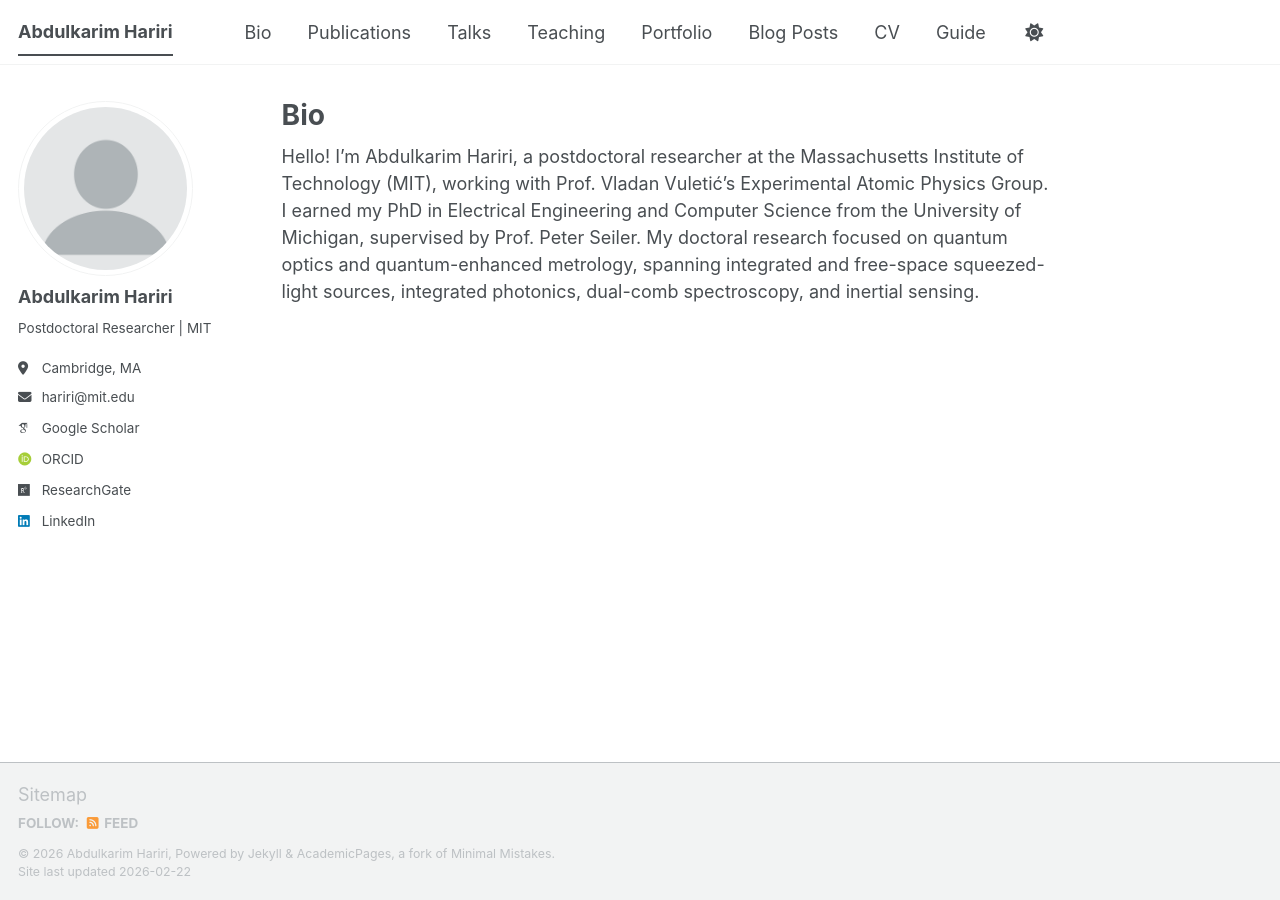
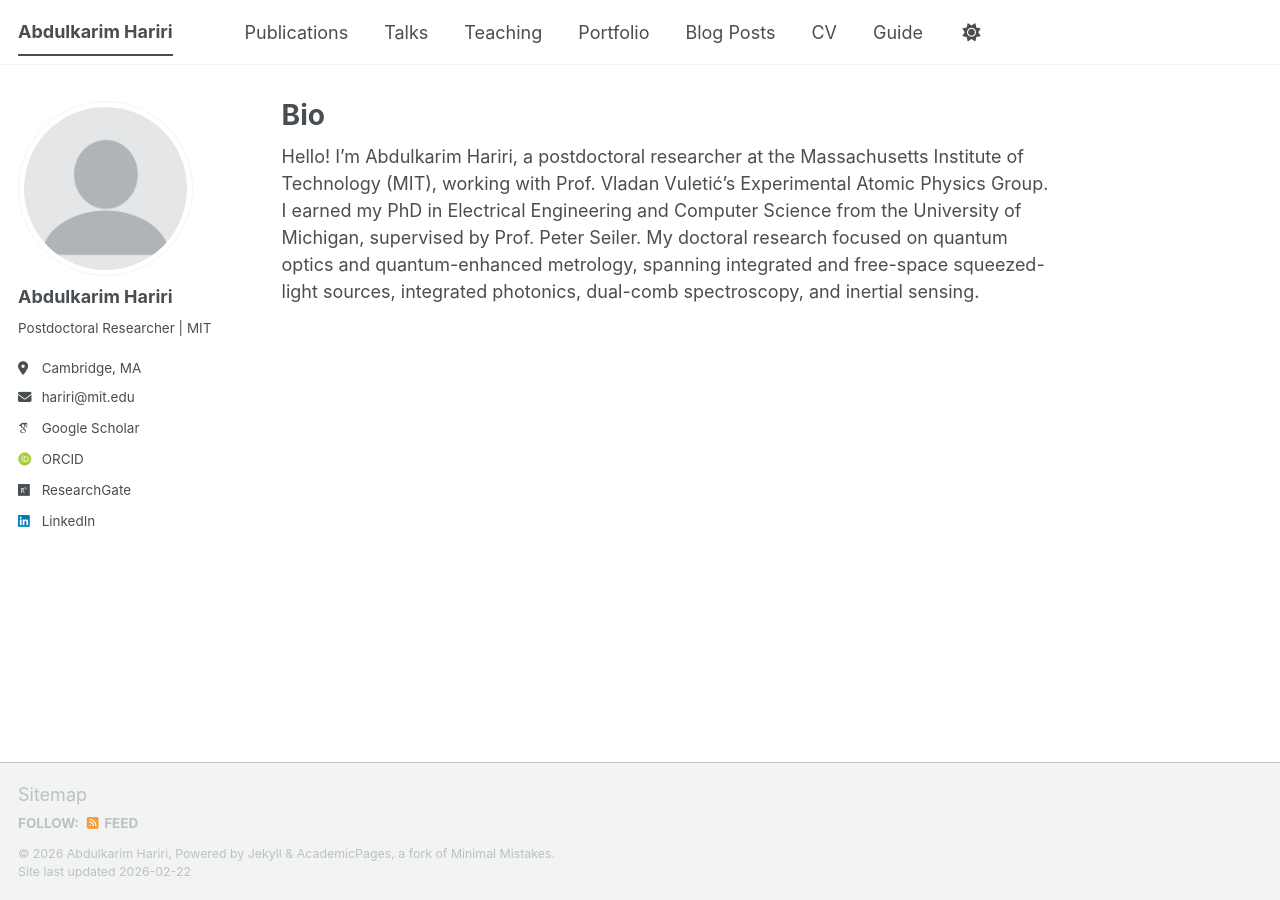
Before and after one commit to KareemHariri/KareemHariri.github.io, a Jekyll site: the page built from _pages/about.md, in a window 1280 px wide. Built offline with Jekyll 4.4.1, drawn with Linux system fonts in a browser that asks for light colours; some web fonts are replaced; a script bundle is joined from its source files by our own code; library files that are not in the unit come from our copies.

Commit message:
Update navigation.yml

```diff
--- a/_data/navigation.yml
+++ b/_data/navigation.yml
@@ -8,9 +8,6 @@
 #      Markdown formatted page while the second is generated using JSON.
 
 main:
-  - title: "Bio"
-    url: /
-
   - title: "Publications"
     url: /publications/
 
```
